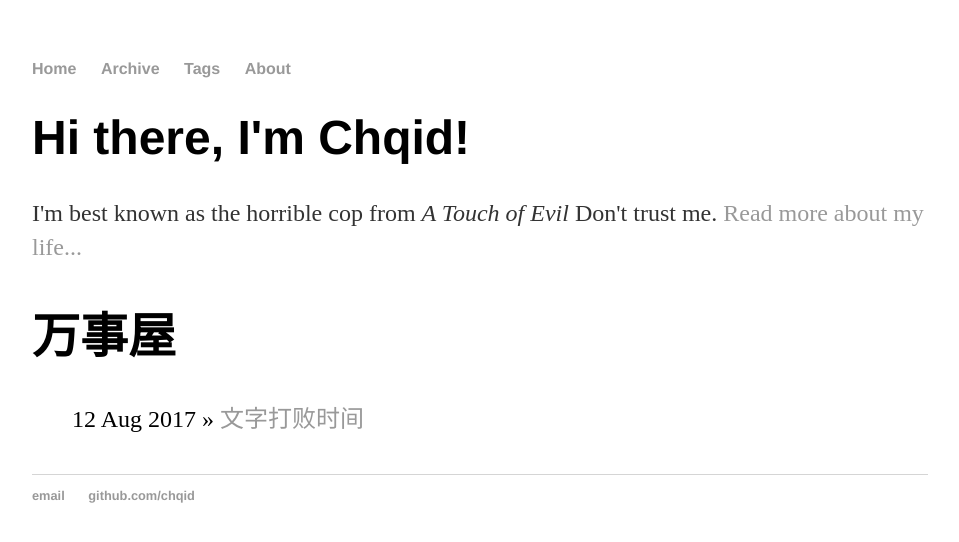
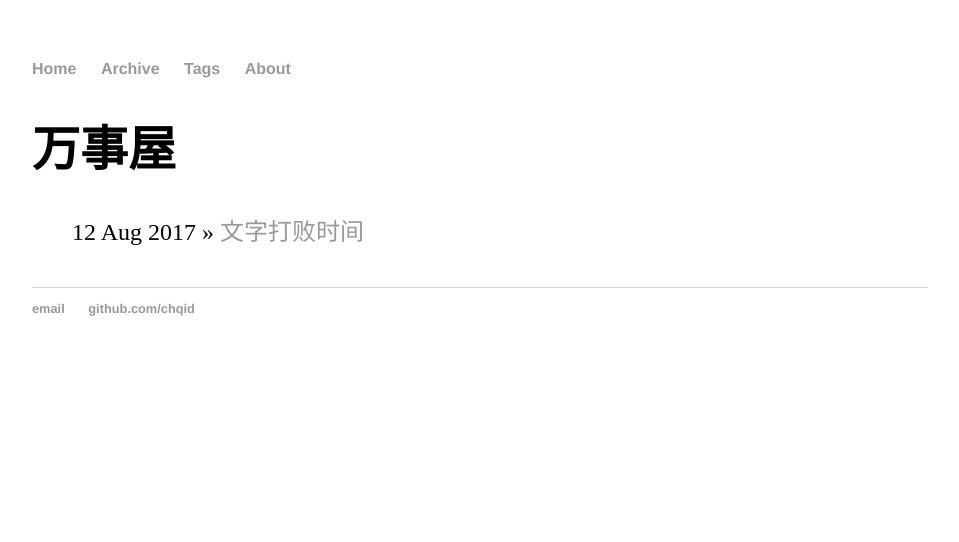
Before and after one commit to chqid/chqid.blog.io, a Jekyll site: the page built from index.html, in a window 1280 px wide. Shown: the top 542 px of the page, without its empty margins (160-1119 px from the left). Built offline with Jekyll 4.4.1, drawn with Linux system fonts in a browser that asks for light colours.

Commit message:
Update index.html

```diff
--- a/index.html
+++ b/index.html
@@ -2,10 +2,6 @@
 layout: default
 title: 万事屋
 ---
-<div class="blurb">
-	<h1>Hi there, I'm Chqid!</h1>
-	<p>I'm best known as the horrible cop from <em>A Touch of Evil</em> Don't trust me. <a href="/about">Read more about my life...</a></p>
-</div><!-- /.blurb -->
 
 <h1>{{ page.title }}</h1>
 		<ul class="posts">
```
